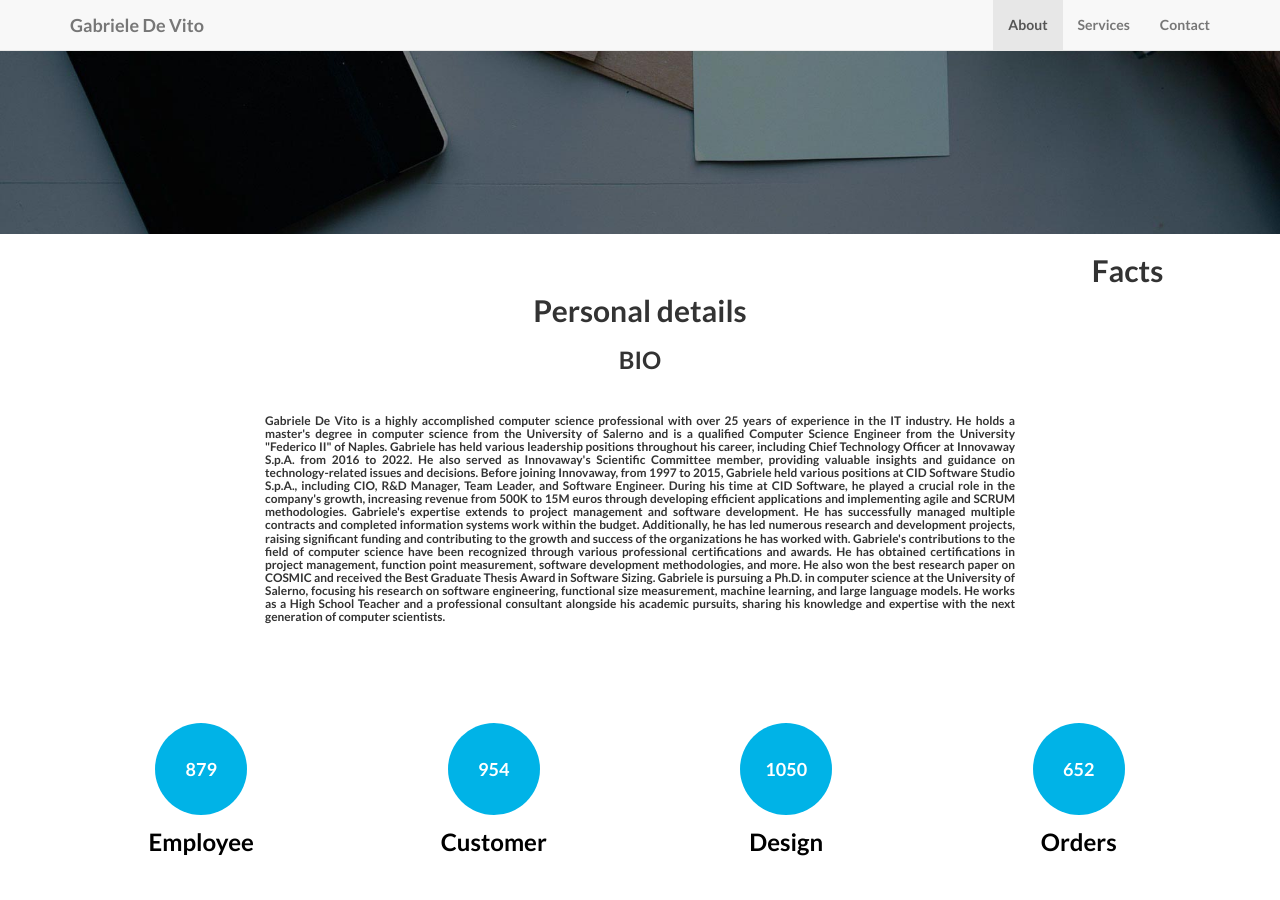
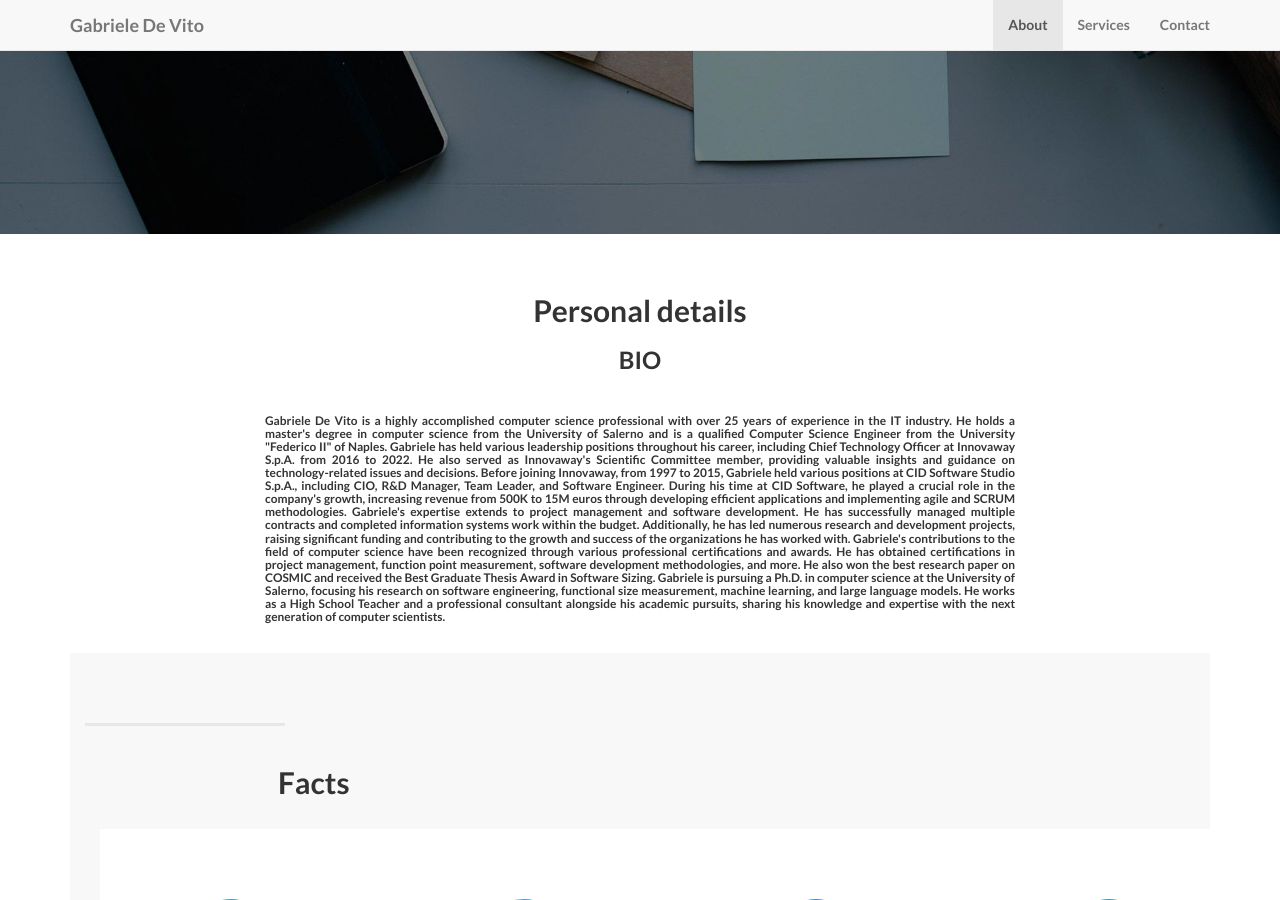
Before and after one commit to gadevito/gadevito.github.io, a Jekyll site: the page built from index.html, in a window 1280 px wide and 900 px high, scrolled down 543 px. Built offline with Jekyll 4.4.1, drawn with Linux system fonts in a browser that asks for light colours.

Commit message:
second update about

```diff
--- a/_includes/about.html
+++ b/_includes/about.html
@@ -16,9 +16,15 @@
               </h6>
               <br/>
             </div>
+        </div>
 
-            <h2>Facts</h2>
-            <br/>
+        <div class="content-section-a">
+          <div class="container">
+              <div class="row">
+                  <div class="col-lg-5 col-sm-6">
+                      <hr class="section-heading-spacer">
+                      <div class="clearfix"></div>
+                      <h2 class="section-heading">Facts</h2>
                       <div class="container">
                         <div class="counter">
                             <div class="row">
@@ -50,4 +56,8 @@
                         </div>
                       </div>
                     </div>
+                  </div>
+                </div>
+              </div>
+        </div>
     </section>
```
Lines whose indentation alone changed are shown as unchanged.
